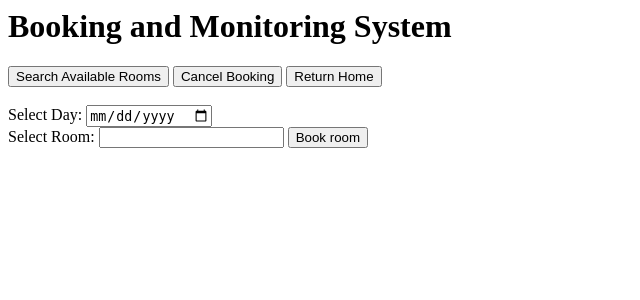
After one commit to kappakkala/PythonProjects, a Django app: page /booking/ in a window 1280 px wide. The commit adds this page. Shown: the top 300 px of the page, without its empty margins (0-640 px from the left). Run offline with Django 4.2, Linux system fonts and the light colour scheme; tables that the repository leaves empty hold one stand-in row (values such as "Sample post").

Commit message:
basic booking

```diff
--- a/pyserver/testproject2/pgapp1/admin.py
+++ b/pyserver/testproject2/pgapp1/admin.py
@@ -1,5 +1,8 @@
 from django.contrib import admin
-from .models import Rooms
+from .models import Rooms, Available, Booked
 
 # Register your models here.
+
 admin.site.register(Rooms)
+admin.site.register(Available)
+admin.site.register(Booked)
--- a/pyserver/testproject2/pgapp1/views.py
+++ b/pyserver/testproject2/pgapp1/views.py
@@ -1,5 +1,5 @@
 from django.shortcuts import render
-from .models import Rooms, Post
+from .models import Rooms, Post, Available, Booked
 import numpy as np
 from .forms import Postbuilding, ContactUsForm, BuildingForm
 
@@ -56,16 +56,57 @@ def base2_view(request, *args, **kwargs):
     return render(request, "base2.html", {'form': form, 'building_info': name, 'room_info': room_info, 'available_rooms': available_rooms})
 
 
-def base3_view(request, *args, **kwargs):
-    my_context = {}
-    return render(request, "base3.html", my_context)
+def search_view(request, *args, **kwargs):
+    form = BuildingForm()
+    building = request.GET.get('book_building')
+    book_date = request.GET.get('book_date')
+    queryset = Available.objects.filter(buildings=building, availability=book_date)
+    available_rooms = [entry.rooms for entry in queryset]
+    if len(available_rooms) != 0:
+        info = f"Rooms available on {book_date} in building {building} are {available_rooms}."
+    else:
+        if (type(book_date) != type(None)) and (type(building) != type(None)):
+            info = f"No rooms are available on {book_date} in building {building}."
+        else:
+            info = ''
+    return render(request, "search.html", {'form': form, 'available_rooms': available_rooms, 'info_text': info})
 
-def contact_view(request):
-    if request.method == 'POST':
-        # create an instance of our form, and fill it with the POST data
-        form = ContactUsForm(request.POST)
-        name = request.POST['name']
+def booking_view(request, *args, **kwargs):
+    form = BuildingForm()
+    room = request.GET.get('book_room')
+    book_date = request.GET.get('book_date')
+    queryset = Available.objects.filter(rooms=room, availability=book_date)
+    booked_rooms = [entry.rooms for entry in queryset]
+    building = [entry.buildings for entry in queryset]
+    if len(booked_rooms) != 0:
+        data = Booked(rooms=room, availability=book_date, buildings=building[0])
+        data.save()
+        queryset = Available.objects.filter(rooms=room, availability=book_date).delete()
+        # [1, {'pgapp1.Rooms': 1}]
+        info = f"Room {booked_rooms[0]} is booked on {book_date}."
     else:
-        # this must be a GET request, so create an empty form
-        form = ContactUsForm()
-    return render(request, "contact.html", {'form': form, 'name': name})  # pass that form to the template
+        if (type(book_date) != type(None)) and (type(room) != type(None)):
+            info = f"No rooms are booked on {book_date}. Check room selection."
+        else:
+            info = ''
+    return render(request, "booking.html", {'form': form, 'booked_rooms': booked_rooms, 'info_text': info})
+
+def cancel_view(request, *args, **kwargs):
+    form = BuildingForm()
+    room = request.GET.get('book_room')
+    book_date = request.GET.get('book_date')
+    queryset = Booked.objects.filter(rooms=room, availability=book_date)
+    canceled_rooms = [entry.rooms for entry in queryset]
+    building = [entry.buildings for entry in queryset]
+    if len(canceled_rooms) != 0:
+        data = Available(rooms=room, availability=book_date, buildings=building[0])
+        data.save()
+        queryset = Booked.objects.filter(rooms=room, availability=book_date).delete()
+        # [1, {'pgapp1.Rooms': 1}]
+        info = f"Room {canceled_rooms[0]} is canceled on {book_date}."
+    else:
+        if (type(book_date) != type(None)) and (type(room) != type(None)):
+            info = f"No rooms are cancelled on {book_date}. Check room selection."
+        else:
+            info = ''
+    return render(request, "cancel.html", {'form': form, 'canceled_rooms': canceled_rooms, 'info_text': info})
--- /dev/null
+++ b/pyserver/testproject2/templates/booking.html
@@ -0,0 +1,17 @@
+<h1>Booking and Monitoring System</h1>
+
+<a href="/search"><button>Search Available Rooms</button></a>
+<a href="/cancel"><button>Cancel Booking</button></a>
+<a href="/home"><button>Return Home</button></a>
+
+<form method="GET">
+    <br>    Select Day:
+    <input id="book_date" type="date" name="book_date" value="{{book_date|date:"d/m/Y"}}">
+
+    <br>    Select Room:
+    <input id="book_room" type="text" name="book_room" value="">
+    <input type="submit" value="Book room">
+
+</form>
+
+<p>{{info_text}}</p>
--- a/pyserver/testproject2/testproject2/settings.py
+++ b/pyserver/testproject2/testproject2/settings.py
@@ -120,8 +120,6 @@ TIME_ZONE = 'UTC'
 USE_I18N = True
 
 USE_TZ = True
-
-
 # Static files (CSS, JavaScript, Images)
 # https://docs.djangoproject.com/en/4.0/howto/static-files/
 
--- a/pyserver/testproject2/testproject2/urls.py
+++ b/pyserver/testproject2/testproject2/urls.py
@@ -23,9 +23,8 @@ from django.views import debug # default view for home
 urlpatterns = [
     path('admin/', admin.site.urls),
     path('home/', views.home_view),
-    path('base1/', views.base1_view),
-    path('base2/', views.base2_view),
-    path('base3/', views.base3_view),
-    path('contact/', views.contact_view),
+    path('search/', views.search_view),
+    path('cancel/', views.cancel_view),
+    path('booking/', views.booking_view),
     path('', debug.default_urlconf),
 ]
```
Also changed, not shown: pyserver/testproject2/pgapp1/models.py (+11 -1 lines), pyserver/testproject2/templates/base3.html (deleted, +0 -34 lines), pyserver/testproject2/templates/cancel.html (added, +17 -0 lines), pyserver/testproject2/templates/contact.html (deleted, +0 -9 lines), pyserver/testproject2/templates/home.html (+5 -3 lines), pyserver/testproject2/templates/search.html (added, +16 -0 lines), pyserver/testproject2/pgapp1/migrations/0001_initial.py, pyserver/testproject2/pgapp1/migrations/0002_post_rooms_availability.py (deleted), pyserver/testproject2/templates/base2.html (line endings or trailing spaces).
